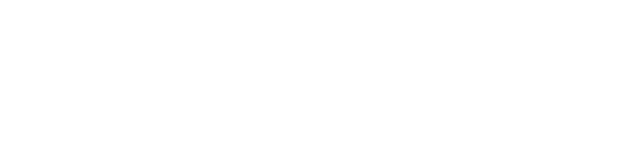
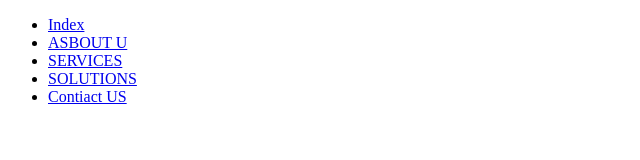
Before and after one commit to CruzOliveira/Checkpoint_Web, a plain HTML site: page index.html in a window 1280 px wide. Shown: the whole page, without its empty margins (0-640 px from the left). Drawn offline with Linux system fonts and the light colour scheme.

Commit message:
Criando cabeçalho no programa index.

```diff
--- a/index.html
+++ b/index.html
@@ -7,6 +7,19 @@
 </head>
 <body>
 
+        <div>
+            <header>
+                <nav>
+                    <ul>
+                        <li><a href="index.html">Index</a></li>
+                        <li><a href="ABOUT_US.html ">ASBOUT U</a></li>
+                        <li><a href="SERVICES.html ">SERVICES</a></li>
+                        <li><a href="SOLUTIONS.html ">SOLUTIONS</a></li>
+                        <li><a href="Contiact_US.html ">Contiact US</a></li>
+                    </ul>
+                </nav>
+            </header>
+        </div>
 
 </body>
 </html>
```
Also changed, not shown: ABOUT_US.html (added), Contiact_US.html (added), SERVICES.html (added), SOLUTIONS.html (added), 1 other file.
